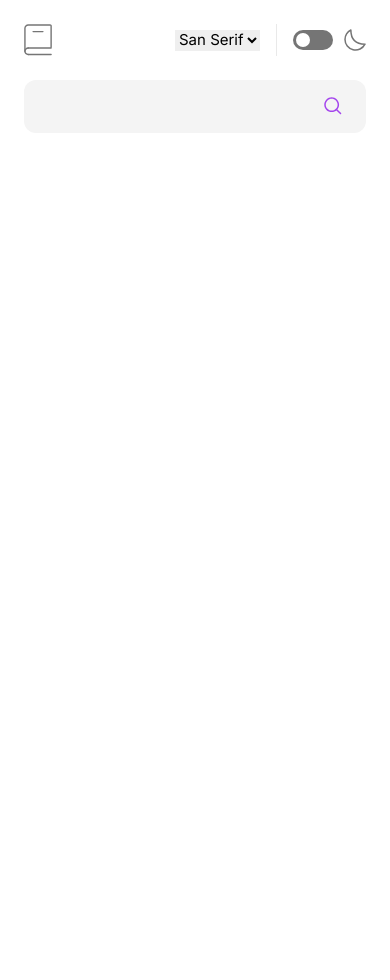
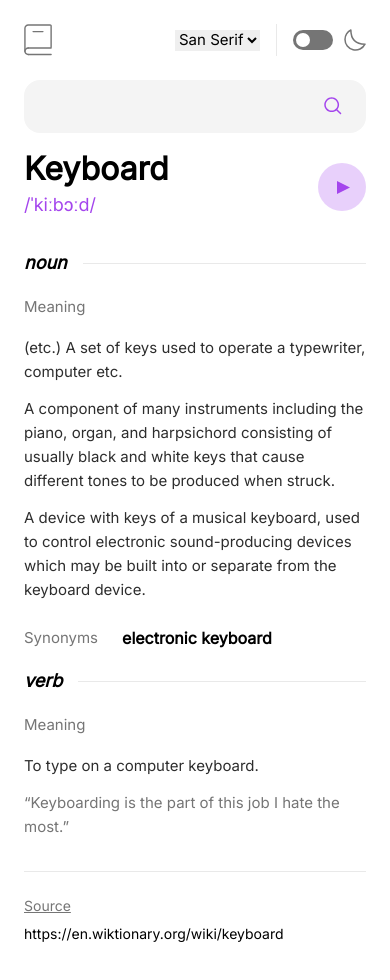
Before and after one commit to jmosesessel/dictionary-web-app, a React (Vite) app: page / in a window 390 px wide. Shown: the top 980 px of the page. Before the commit the page ends 844 px from the top, so only its background shows below. Built offline with nearby package versions, Linux system fonts and the light colour scheme.

Commit message:
Mobile desing complete phase 2

```diff
--- a/src/App.jsx
+++ b/src/App.jsx
@@ -2,6 +2,8 @@ import { useState } from "react";
 import "./App.css";
 import Header from "./components/Header";
 import SearchBox from "./components/SearchBox";
+import ResultArea from "./components/ResultArea";
+import Footer from "./components/Footer";
 
 function App() {
 	return (
@@ -15,13 +17,10 @@ function App() {
 				<SearchBox />
 
 				{/* Play Section */}
-				<section></section>
+				<ResultArea />
 
-				{/* Content Section */}
-				<section></section>
-
-				{/* Source Section */}
-				<section></section>
+				{/* Footer / Source Section */}
+				<Footer />
 			</div>
 		</>
 	);
--- /dev/null
+++ b/src/components/Footer.jsx
@@ -0,0 +1,14 @@
+import React from 'react'
+
+function Footer() {
+  return (
+    <>
+        <section className=' border-t-[1px] border-t-d-grey my-8 flex flex-col gap-2 pt-6 text-sm'>
+            <h2 className="underline text-d-deep-grey">Source</h2>
+            <a href="#">https://en.wiktionary.org/wiki/keyboard</a>
+        </section>
+    </>
+  )
+}
+
+export default Footer
--- /dev/null
+++ b/src/components/ResultArea.jsx
@@ -0,0 +1,56 @@
+import React from "react";
+import PlayBtn from "../assets/light-mode-play-btn.svg";
+function ResultArea() {
+	return (
+		<>
+			{/* play */}
+			<section className="flex justify-between items-center mb-8">
+				<div className="flex flex-col gap-3">
+					<h2 className="font-[700] text-[2rem]">Keyboard</h2>
+					<h4 className=" text-d-purple text-[1.125rem]">
+						/ˈkiːbɔːd/
+					</h4>
+				</div>
+				<img src={PlayBtn} alt="play button" />
+			</section>
+
+			{/* noun */}
+			<section className='flex flex-col'>
+				<div className="flex gap-4 items-center justify-between mb-[1.125rem]">
+					<h4 className=" italic font-semibold text-lg">noun</h4>
+					<div className=' bg-d-grey w-full h-[1px]'></div>
+				</div>
+                <h4 className=" mb-[1.06rem] text-d-deep-grey">Meaning</h4>
+                <ul className=" text-[0.9375rem] text-d-light-black mb-6">
+                    <li className="mb-[0.81rem]">(etc.) A set of keys used to operate a typewriter, computer etc.</li>
+                    <li className="mb-[0.81rem]">A component of many instruments including the piano, organ, and harpsichord consisting of usually black and white keys that cause different tones to be produced when struck.</li>
+                    <li  className="">A device with keys of a musical keyboard, used to control electronic sound-producing devices which may be built into or separate from the keyboard device.</li>
+                </ul>
+
+                <div className="flex gap-6 mb-[1.06rem] ">
+                    <h4 className="text-d-deep-grey">Synonyms</h4>
+                    <h5 className=" font-semibold text-base">electronic keyboard</h5>
+                </div>
+			</section>
+
+            {/* verb */}
+			<section className='flex flex-col'>
+				<div className="flex gap-4 items-center justify-between mb-[1.125rem]">
+					<h4 className=" italic font-semibold text-lg">verb</h4>
+					<div className=' bg-d-grey w-full h-[1px]'></div>
+				</div>
+                <h4 className=" mb-[1.06rem] text-d-deep-grey">Meaning</h4>
+                <ul className=" text-[0.9375rem] text-d-light-black">
+                    <li className="mb-[0.81rem]">To type on a computer keyboard.</li>
+                </ul>
+
+                <quote className=" text-d-deep-grey">
+                “Keyboarding is the part of this job I hate the most.”
+                </quote>
+
+			</section>
+		</>
+	);
+}
+
+export default ResultArea;
--- a/src/components/SearchBox.jsx
+++ b/src/components/SearchBox.jsx
@@ -4,7 +4,7 @@ import SearchIcon from '../assets/search-icon.svg'
 function SearchBox() {
   return (
     <>
-        <section className=' bg-d-light-grey w-full flex justify-between gap-2 px-6 pt-[0.88rem] pb-[0.95rem] rounded-xl'>
+        <section className=' bg-d-light-grey w-full mb-6 flex justify-between gap-2 px-6 pt-[0.88rem] pb-[0.95rem] rounded-2xl'>
             <input className='bg-d-light-grey w-[90%] font-[700] text-base border-none focus:outline-none focus:border-none focus-visible:ring-0' type="text" />
             <img src={SearchIcon} alt="search icon" />
         </section>
```
